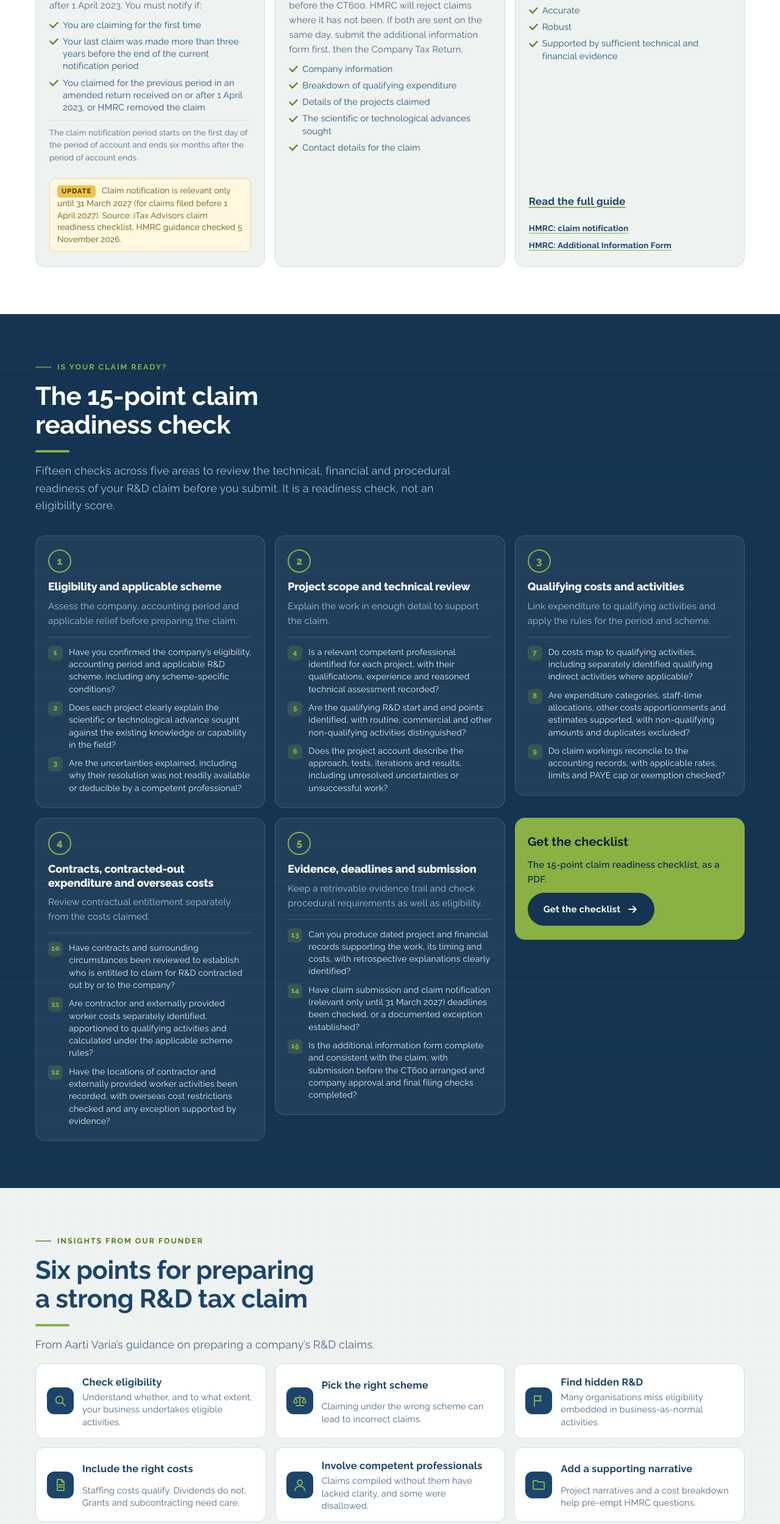
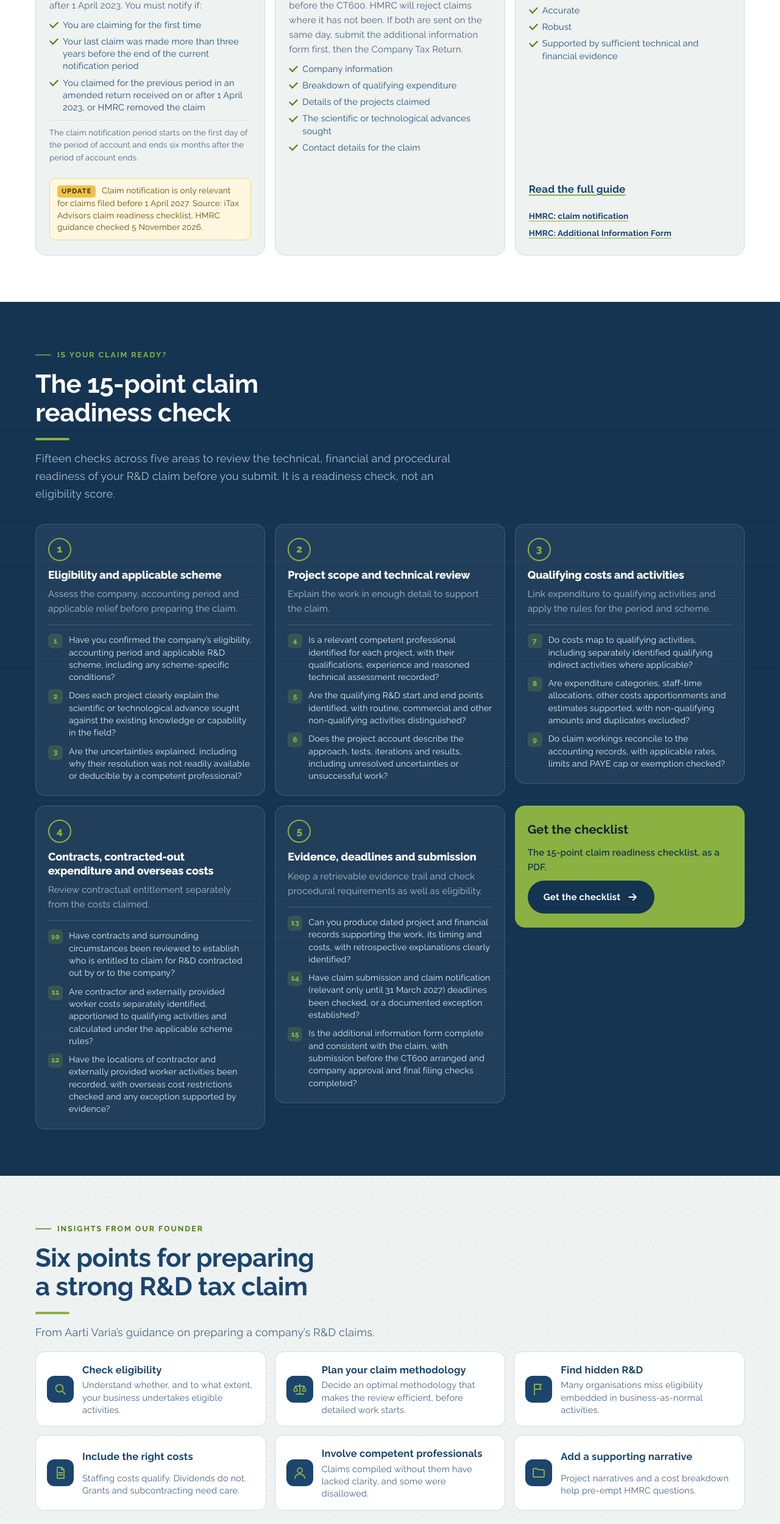
Before and after one commit to gayatriswami1991/itax, a plain HTML site: page mockups/pages/r-and-d-tax-claims-preparation.html in a window 1280 px wide. Shown: the part 4402-6901 px from the top of the page at 61% size. Drawn offline with Linux system fonts and the light colour scheme.

Commit message:
Claim Preparation: simplify notification update, replace outdated scheme tip

```diff
--- a/mockups/pages/r-and-d-tax-claims-preparation.html
+++ b/mockups/pages/r-and-d-tax-claims-preparation.html
@@ -562,7 +562,7 @@ details p{padding:0 40px 24px 4px;color:var(--muted);max-width:70ch}details[open
     <h2>Three steps every R&amp;D claim must complete</h2>
     <p class="lede">The claim is submitted in the company&rsquo;s Corporation Tax Return (CT600), but two steps come first.</p></div>
     <div class="sgrid3">
-      <div class="s3 rv"><span class="n">1</span><h3>Check whether you need to notify HMRC</h3><p>Applies to accounting periods beginning on or after 1 April 2023. You must notify if:</p><ul><li>You are claiming for the first time</li><li>Your last claim was made more than three years before the end of the current notification period</li><li>You claimed for the previous period in an amended return received on or after 1 April 2023, or HMRC removed the claim</li></ul><small>The claim notification period starts on the first day of the period of account and ends six months after the period of account ends.</small><div class="upd"><b>Update</b> Claim notification is relevant only until 31 March 2027 (for claims filed before 1 April 2027). Source: iTax Advisors claim readiness checklist, HMRC guidance checked 5 November 2026.</div></div>
+      <div class="s3 rv"><span class="n">1</span><h3>Check whether you need to notify HMRC</h3><p>Applies to accounting periods beginning on or after 1 April 2023. You must notify if:</p><ul><li>You are claiming for the first time</li><li>Your last claim was made more than three years before the end of the current notification period</li><li>You claimed for the previous period in an amended return received on or after 1 April 2023, or HMRC removed the claim</li></ul><small>The claim notification period starts on the first day of the period of account and ends six months after the period of account ends.</small><div class="upd"><b>Update</b> Claim notification is only relevant for claims filed before 1 April 2027. Source: iTax Advisors claim readiness checklist, HMRC guidance checked 5 November 2026.</div></div>
       <div class="s3 rv d1"><span class="n">2</span><h3>Submit the Additional Information Form</h3><p>Mandatory for all R&amp;D claims, and submitted before the CT600. HMRC will reject claims where it has not been. If both are sent on the same day, submit the additional information form first, then the Company Tax Return.</p><ul><li>Company information</li><li>Breakdown of qualifying expenditure</li><li>Details of the projects claimed</li><li>The scientific or technological advances sought</li><li>Contact details for the claim</li></ul></div>
       <div class="s3 rv d2"><span class="n">3</span><h3>Submit the claim in the CT600</h3><p>Once notification and the AIF are done, submit the claim in the Corporation Tax Return.</p><ul><li>Accurate</li><li>Robust</li><li>Supported by sufficient technical and financial evidence</li></ul><a class="tx" href="https://www.itaxadvisors.co.uk/rd-tax-knowledge-hub-hmrc-guidance-eligibility-documentation/how-can-i-make-a-claim/">Read the full guide</a><div class="hm"><a href="https://www.gov.uk/guidance/tell-hmrc-that-youre-planning-to-claim-research-and-development-rd-tax-relief" target="_blank" rel="noopener">HMRC: claim notification</a><a href="https://www.gov.uk/guidance/submit-detailed-information-before-you-claim-research-and-development-rd-tax-relief" target="_blank" rel="noopener">HMRC: Additional Information Form</a></div></div>
     </div>
@@ -592,7 +592,7 @@ details p{padding:0 40px 24px 4px;color:var(--muted);max-width:70ch}details[open
     <p class="lede">From Aarti Varia&rsquo;s guidance on preparing a company&rsquo;s R&amp;D claims.</p></div>
     <div class="whyg tips">
       <div class="wg rv"><svg><use href="#i-search"/></svg><b>Check eligibility</b><span>Understand whether, and to what extent, your business undertakes eligible activities.</span></div>
-      <div class="wg rv d1"><svg><use href="#i-scale"/></svg><b>Pick the right scheme</b><span>Claiming under the wrong scheme can lead to incorrect claims.</span></div>
+      <div class="wg rv d1"><svg><use href="#i-scale"/></svg><b>Plan your claim methodology</b><span>Decide an optimal methodology that makes the review efficient, before detailed work starts.</span></div>
       <div class="wg rv d2"><svg><use href="#i-flag"/></svg><b>Find hidden R&amp;D</b><span>Many organisations miss eligibility embedded in business-as-normal activities.</span></div>
       <div class="wg rv"><svg><use href="#i-doc"/></svg><b>Include the right costs</b><span>Staffing costs qualify. Dividends do not. Grants and subcontracting need care.</span></div>
       <div class="wg rv d1"><svg><use href="#i-user"/></svg><b>Involve competent professionals</b><span>Claims compiled without them have lacked clarity, and some were disallowed.</span></div>
```
Also changed, not shown: mockups/pages/r-and-d-tax-claims-preparation.standalone.html (+2 -2 lines), 1 other file.
